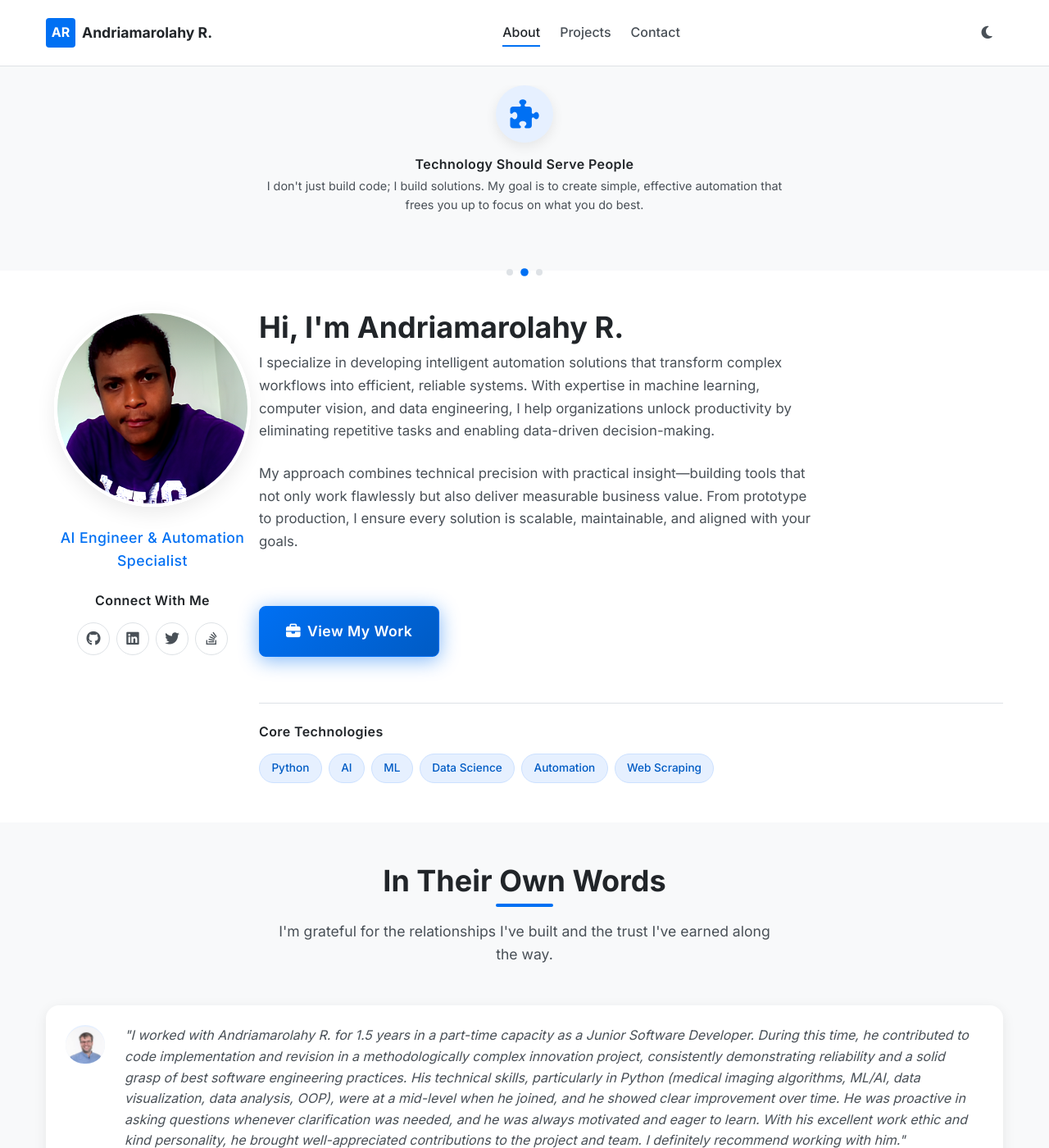
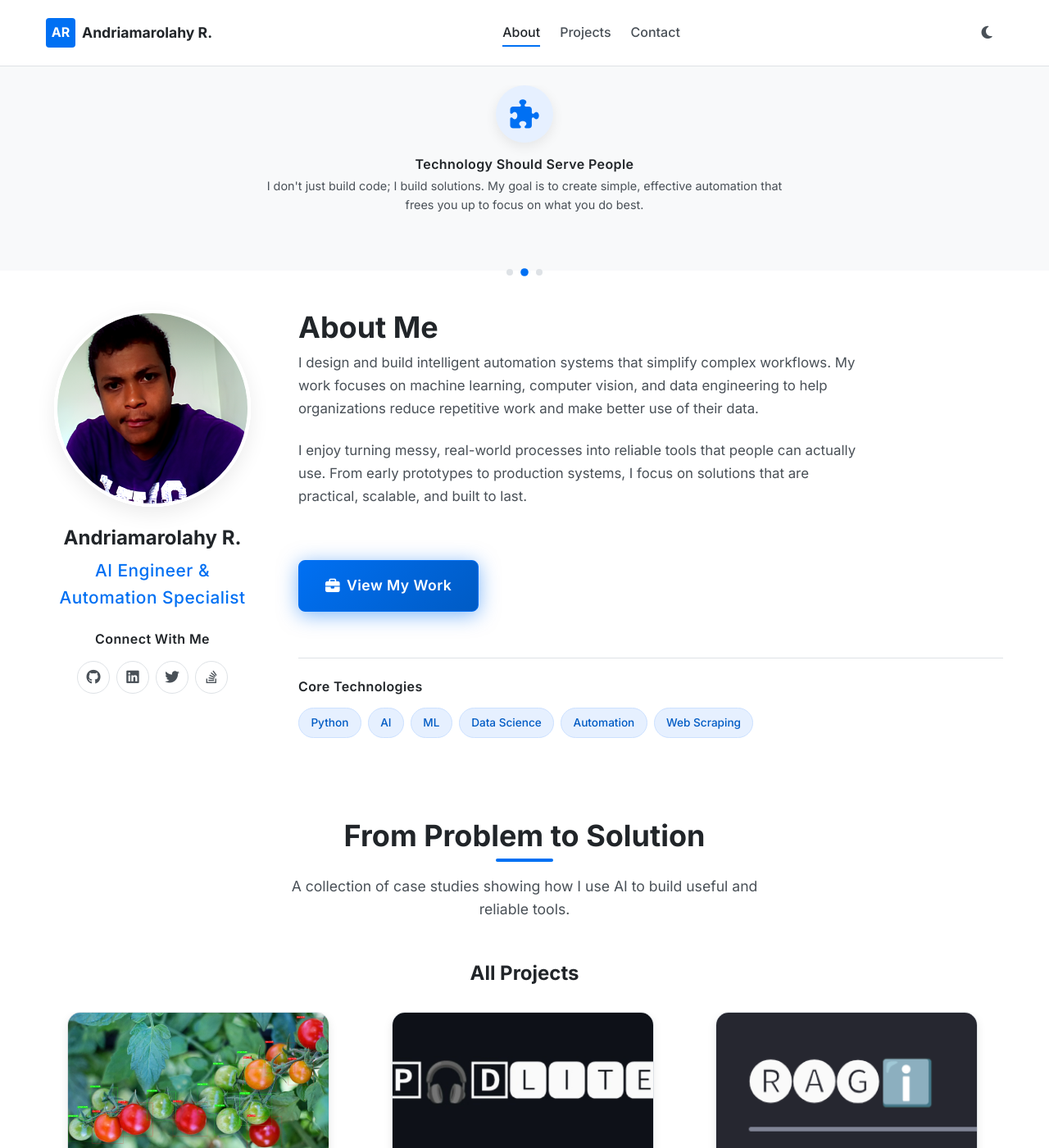
Before and after one commit to marolAI/marolAI.github.io, a Jekyll site: the page built from index.html, in a window 1280 px wide and 1400 px high. Shown: the whole window at 82% size. Built offline with Jekyll 4.4.1, drawn with Linux system fonts in a browser that asks for light colours; some web fonts are replaced; grey boxes are pictures that could not be loaded.

Commit message:
Update about section layout + typography

```diff
--- a/_includes/about.html
+++ b/_includes/about.html
@@ -25,6 +25,7 @@
     <div class="about-content">
       <div class="about-image">
         <img src="/assets/images/about.png" alt="Professional headshot of Andriamarolahy R." class="animate-fade-in">
+        <h2 class="about-name">Andriamarolahy R.</h2>
 
         <div class="about-details">
           <p class="about-subtitle">AI Engineer & Automation Specialist</p>
@@ -46,14 +47,14 @@
         </div>
       </div>
       <div class="about-text animate-fade-in animate-delay-1">
-        <h2 class="about-title">Hi, I'm Andriamarolahy R.</h2>
+        <h2 class="about-title">About Me</h2>
 
         <p class="about-description">
-          I specialize in developing intelligent automation solutions that transform complex workflows into efficient, reliable systems. With expertise in machine learning, computer vision, and data engineering, I help organizations unlock productivity by eliminating repetitive tasks and enabling data-driven decision-making.
+          I design and build intelligent automation systems that simplify complex workflows. My work focuses on machine learning, computer vision, and data engineering to help organizations reduce repetitive work and make better use of their data.
         </p>
 
         <p class="about-description">
-          My approach combines technical precision with practical insight—building tools that not only work flawlessly but also deliver measurable business value. From prototype to production, I ensure every solution is scalable, maintainable, and aligned with your goals.
+          I enjoy turning messy, real-world processes into reliable tools that people can actually use. From early prototypes to production systems, I focus on solutions that are practical, scalable, and built to last.
         </p>
 
         <div class="cta-group">
@@ -79,24 +80,3 @@
     </div>
   </div>
 </section>
-<section class="project-process bg-alt">
-  <div class="container">
-    <div class="section-title">
-      <h2>In Their Own Words</h2>
-      <p>I'm grateful for the relationships I've built and the trust I've earned along the way.</p>
-    </div>
-
-    <div class="testimonial">
-      <div class="testimonial-icon">
-        <img src="/assets/images/testimonial1.jpeg" class="testimonial-img" alt="testimonial1">
-      </div>
-      <div class="testimonial-content">
-        <blockquote>
-        <p><i>"I worked with Andriamarolahy R. for 1.5 years in a part-time capacity as a Junior Software Developer. During this time, he contributed to code implementation and revision in a methodologically complex innovation project, consistently demonstrating reliability and a solid grasp of best software engineering practices. His technical skills, particularly in Python (medical imaging algorithms, ML/AI, data visualization, data analysis, OOP), were at a mid-level when he joined, and he showed clear improvement over time. He was proactive in asking questions whenever clarification was needed, and he was always motivated and eager to learn. With his excellent work ethic and kind personality, he brought well-appreciated contributions to the project and team. I definitely recommend working with him."</i></p>
-        <p><b>Fabian B. | PhD</b></p>
-        </blockquote>
-      </div>
-    </div>
-    </div>
-  </div>
-</section>
--- a/_sass/pages/_about.scss
+++ b/_sass/pages/_about.scss
@@ -9,21 +9,22 @@
 .about-content {
     display: grid;
     grid-template-columns: 260px 1fr;
-    gap: var(--space-5);
+    gap: var(--space-6);
     align-items: start;
 
-    @media (width <= 992px) {
+    @media (width <=992px) {
         grid-template-columns: 1fr;
         gap: var(--space-4);
         text-align: center;
     }
 }
+
 .about-details {
     width: 100%;
     text-align: center;
 
     .about-subtitle {
-        font-size: 1.1rem;
+        font-size: clamp(1.1rem, 2vw, 1.3rem);
         font-weight: 500;
         color: var(--color-primary-500);
         margin-bottom: var(--space-3);
@@ -88,7 +89,7 @@
     flex-direction: column;
     align-items: center;
 
-    @media (width <= 992px) {
+    @media (width <=992px) {
         margin: 0 auto var(--space-2);
     }
 
@@ -105,30 +106,19 @@
         border: 4px solid var(--color-bg);
         margin-bottom: var(--space-3);
 
-        @media (width <= 992px) {
+        @media (width <=992px) {
             width: 200px;
             height: 200px;
         }
     }
-}
 
-.about-details {
-    width: 100%;
-    text-align: center;
-
-    .about-subtitle {
-        font-size: 1.1rem;
-        font-weight: 500;
-        color: var(--color-primary-500);
-        margin-bottom: var(--space-3);
-        letter-spacing: 0.025em;
-    }
-
-    .about-footer {
-        display: flex;
-        flex-direction: column;
-        gap: var(--space-3);
-        align-items: center;
+    .about-name {
+        font-size: 1.5rem; //clamp(1.25rem, 2vw, 1.5rem);
+        font-weight: 700;
+        color: var(--color-text-primary);
+        margin-bottom: var(--space-1);
+        line-height: 1.2;
+        text-align: center;
     }
 }
 
@@ -146,7 +136,7 @@
     }
 
     .about-subtitle {
-        font-size: clamp(1.1rem, 2vw, 1.3rem);
+        font-size: 0.5rem; //clamp(0.5rem, 1vw, 0.75rem);
         font-weight: 500;
         color: var(--color-primary-500);
         margin-bottom: var(--space-3);
@@ -255,7 +245,7 @@
     }
 }
 
-@media (width <= 768px) {
+@media (width <=768px) {
     .about-content {
         grid-template-columns: 1fr;
         text-align: center;
@@ -293,7 +283,7 @@
 }
 
 // Responsive adjustments
-@media (width <= 768px) {
+@media (width <=768px) {
     .cta-actions {
         justify-content: center; // Center the items on mobile
     }
```
